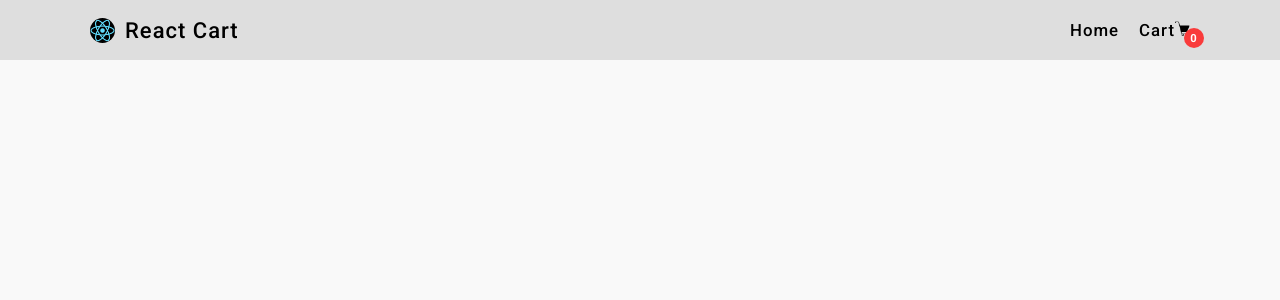
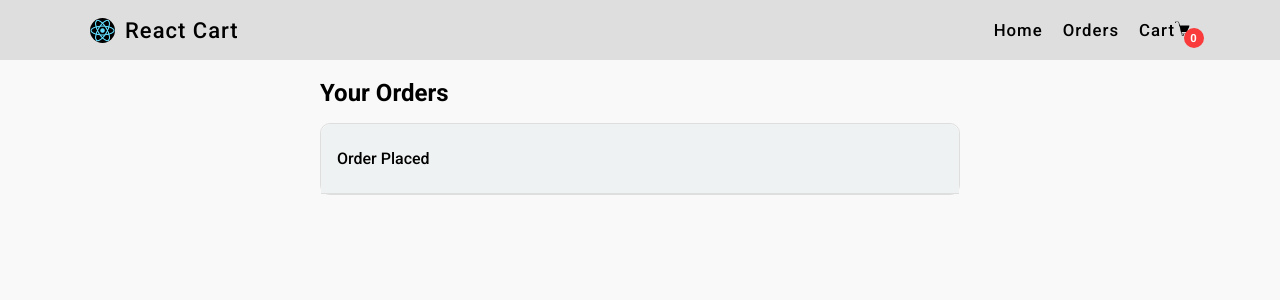
Before and after one commit to apoorvarao147/react-cart, a React (Create React App) app: page /orders in a window 1280 px wide. Shown: the top 300 px of the page. Built offline with nearby package versions, Linux system fonts and the light colour scheme.

Commit message:
order page added

```diff
--- a/src/App.tsx
+++ b/src/App.tsx
@@ -4,22 +4,29 @@ import { BrowserRouter, Routes, Route } from "react-router-dom";
 import Header from "./components/Header";
 import Home from "./components/Home";
 import Cart from "./components/Cart";
+import Orders from "./components/Orders"
 import { useEffect, useState } from "react";
 
 function App() {
   const [cart, setCart] = useState<any>([]);
   const [cartQuantity, setCartQuantity] = useState(0);
+  const [orders, setOrders] = useState([])
+
 
   useEffect(() => {
     let json = localStorage.getItem("cart");
     const savedCart = JSON.parse(json);
 
-    let qtyjson = localStorage.getItem('quantity');
+    let qtyjson = localStorage.getItem("quantity");
     qtyjson = JSON.parse(qtyjson);
+
+    let ordersjson = localStorage.getItem("orders");
+    ordersjson = JSON.parse(ordersjson);
 
     if (savedCart) {
       setCart(savedCart);
       setCartQuantity(qtyjson);
+      setOrders(ordersjson);
     }
   }, []);
 
@@ -29,7 +36,12 @@ function App() {
 
     const qtyjson = JSON.stringify(cartQuantity);
     localStorage.setItem("quantity", qtyjson);
-  }, [cart, cartQuantity]);
+
+    const ordersjson = JSON.stringify(orders);
+    localStorage.setItem("orders", ordersjson);
+
+  }, [cart, cartQuantity, orders]);
+
 
   return (
     <div className="App">
@@ -55,9 +67,11 @@ function App() {
                 setCart={setCart}
                 cartQuantity={cartQuantity}
                 setCartQuantity={setCartQuantity}
+                setOrders={setOrders}
               />
             }
           />
+          <Route path="/orders" element={<Orders orders={orders} />} />
         </Routes>
       </BrowserRouter>
     </div>
--- a/src/components/Cart.tsx
+++ b/src/components/Cart.tsx
@@ -2,36 +2,48 @@
 import { useEffect, useState } from "react";
 import "../styles/cart.scss";
 import OrderItems from "./OrderItems";
-import {Link} from 'react-router-dom'
+import { Link } from "react-router-dom";
 
-function Cart({ cart, setCart, cartQuantity, setCartQuantity }) {
+function Cart({
+  cart,
+  setCart,
+  cartQuantity,
+  setCartQuantity,
+  setOrders,
+}) {
   // const [cartQuantity, setCartQuantity] = useState(0)
 
   useEffect(() => {
-    let qty = cart.map(product => product.quantity)
+    let qty = cart.map((product) => product.quantity);
     let result = qty.reduce((acc, item) => {
-      return acc + item}, 0)
-      setCartQuantity(result)
-  },[cart])
-
+      return acc + item;
+    }, 0);
+    setCartQuantity(result);
+  }, [cart]);
 
   const handleDelete = (id) => {
-    setCart(cart.filter(product => product.id !== id));
+    setCart(cart.filter((product) => product.id !== id));
   };
 
   const increaseQuantity = (id) => {
-    setCart(cart =>
-      cart.map(product =>
-        (id === product.id && product.quantity < 5) ? {...product, quantity: product.quantity + 1} : product
-        ))
-  }
+    setCart((cart) =>
+      cart.map((product) =>
+        id === product.id && product.quantity < 5
+          ? { ...product, quantity: product.quantity + 1 }
+          : product
+      )
+    );
+  };
 
   const decreaseQuantity = (id) => {
-    setCart(cart =>
-      cart.map(product =>
-        (id === product.id && product.quantity > 1) ? {...product, quantity: product.quantity - 1} : product
-        ))
-  }
+    setCart((cart) =>
+      cart.map((product) =>
+        id === product.id && product.quantity > 1
+          ? { ...product, quantity: product.quantity - 1 }
+          : product
+      )
+    );
+  };
 
   return (
     <div id="/cart" className="cart-heading">
@@ -40,10 +52,9 @@ function Cart({ cart, setCart, cartQuantity, setCartQuantity }) {
       <div className="cart">
         <h4>Review your order</h4>
 
-        <div className="orders">
+        <div className="cart-orders">
           <div className="order-items">
-
-            {cartQuantity ? '' : <EmptyCart />}
+            {cartQuantity ? "" : <EmptyCart />}
 
             {cart.map((item) => (
               <div key={item.id} className="item">
@@ -55,9 +66,13 @@ function Cart({ cart, setCart, cartQuantity, setCartQuantity }) {
                   <div className="update-quantity">
                     <p>Quantity: </p>
                     <div>
-                      <button onClick={() => decreaseQuantity(item.id)}>-</button>
+                      <button onClick={() => decreaseQuantity(item.id)}>
+                        -
+                      </button>
                       <p>{item.quantity}</p>
-                      <button onClick={() => increaseQuantity(item.id)}>+</button>
+                      <button onClick={() => increaseQuantity(item.id)}>
+                        +
+                      </button>
                     </div>
                   </div>
 
@@ -74,7 +89,12 @@ function Cart({ cart, setCart, cartQuantity, setCartQuantity }) {
             ))}
           </div>
 
-          <OrderItems cart={cart} cartQuantity={cartQuantity} />
+          <OrderItems
+            cart={cart}
+            setCart={setCart}
+            cartQuantity={cartQuantity}
+            setOrders={setOrders}
+          />
         </div>
       </div>
     </div>
@@ -89,7 +109,7 @@ const EmptyCart = () => {
         <button>View products</button>
       </Link>
     </div>
-  )
-}
+  );
+};
 
 export default Cart;
--- a/src/components/Header.tsx
+++ b/src/components/Header.tsx
@@ -3,12 +3,9 @@ import '../styles/header.scss';
 import {Link} from 'react-router-dom';
 import cart from '../images/shopping-cart.png';
 import logo from '../images/logo.png';
-import { useState } from 'react';
-
-
 
 function Header({cartQuantity}) {
-  const [quantity, setQuantity] = useState(0)
+
   return (
     <div className="header">
       <div>
@@ -24,6 +21,9 @@ function Header({cartQuantity}) {
             <Link to={"/"}>Home</Link>
           </li>
           <li>
+            <Link to={"/orders"}>Orders</Link>
+          </li>
+          <li>
             <Link to={"/cart"}>Cart
             <img src={cart} alt="cart" />
             <p>{cartQuantity}</p>
--- a/src/components/OrderItems.tsx
+++ b/src/components/OrderItems.tsx
@@ -2,7 +2,7 @@
 import "../styles/orderItems.scss";
 import toast, {Toaster} from 'react-hot-toast';
 
-function OrderItems({ cart, cartQuantity }) {
+function OrderItems({ cart,setCart, cartQuantity, setOrders }) {
   const priceShipping = 4.99;
   const priceTax = 0.13;
 
@@ -42,7 +42,8 @@ function OrderItems({ cart, cartQuantity }) {
       }
 
       sendOrder = await sendOrder.json()
-
+      setOrders(cart)
+      setCart([])
       console.log(sendOrder)
     } catch (error) {
       console.log(error)
--- /dev/null
+++ b/src/components/Orders.tsx
@@ -0,0 +1,37 @@
+//@ts-nocheck
+import "../styles/orders.scss"
+
+const Orders = ({orders}) => {
+  console.log(orders)
+
+  return (
+    <div className="orders">
+      <div>
+        <h2>Your Orders</h2>
+        <p>{orders ? "" : "Looks like you haven't placed an order."}</p>
+
+        <div className="order">
+          <div className="order-title">
+            <p>Order Placed </p>
+            {/* <p>Total: </p> */}
+          </div>
+            {
+              orders.map(item => (
+                <div key={item.id} className="ordered-items">
+                  <img src={item.imgSrc} alt={item.name} />
+                  <div>
+                    <h3>{item.name}</h3>
+                    <p>Price: ${(item.price / 100).toFixed(2)}</p>
+                    <p>Quantity: {item.quantity}</p>
+                  </div>
+                </div>
+              ))
+            }
+        </div>
+
+      </div>
+    </div>
+  )
+}
+
+export default Orders
--- a/src/styles/cart.scss
+++ b/src/styles/cart.scss
@@ -30,7 +30,7 @@
       font-size: 22px;
     }
 
-    .orders {
+    .cart-orders {
       display: flex;
       flex-direction: row;
       justify-content: space-between;
@@ -136,7 +136,5 @@
         }
       }
     }
-
-
   }
 }
--- /dev/null
+++ b/src/styles/orders.scss
@@ -0,0 +1,65 @@
+.orders {
+  width: 100%;
+  height: auto;
+  display: flex;
+  justify-content: center;
+  padding: 1.2rem 0;
+
+  >div {
+    width: 50%;
+    display: flex;
+    flex-direction: column;
+    gap: 0.5rem;
+
+    >h1 {
+      font-weight: 700;
+      font-size: 26px;
+    }
+
+    .order {
+      width: 100%;
+      height: auto;
+      border: 1px solid rgb(222, 222, 222);
+      border-radius: 10px;
+
+
+      .order-title {
+        width: 100%;
+        height: 70px;
+        display: flex;
+        justify-content: space-between;
+        align-items: center;
+        padding: 1rem;
+        border-bottom: 1px solid rgb(222, 222, 222);
+        background-color: rgb(239,242,242);
+        border-radius: 10px 10px 0 0;
+        font-weight: 500;
+      }
+
+      .ordered-items {
+        width: 100%;
+        height: 200px;
+        display: flex;
+        flex-direction: row;
+        justify-content: flex-start;
+        align-items: center;
+        padding: 3rem 2rem;
+        gap: 4rem;
+        background-color: white;
+        border-radius: 10px;
+
+        >img {
+          width: 80px;
+          height: auto;
+        }
+
+        >div {
+          display: flex;
+          flex-direction: column;
+          gap: 0.5rem;
+
+        }
+      }
+    }
+  }
+}
```
